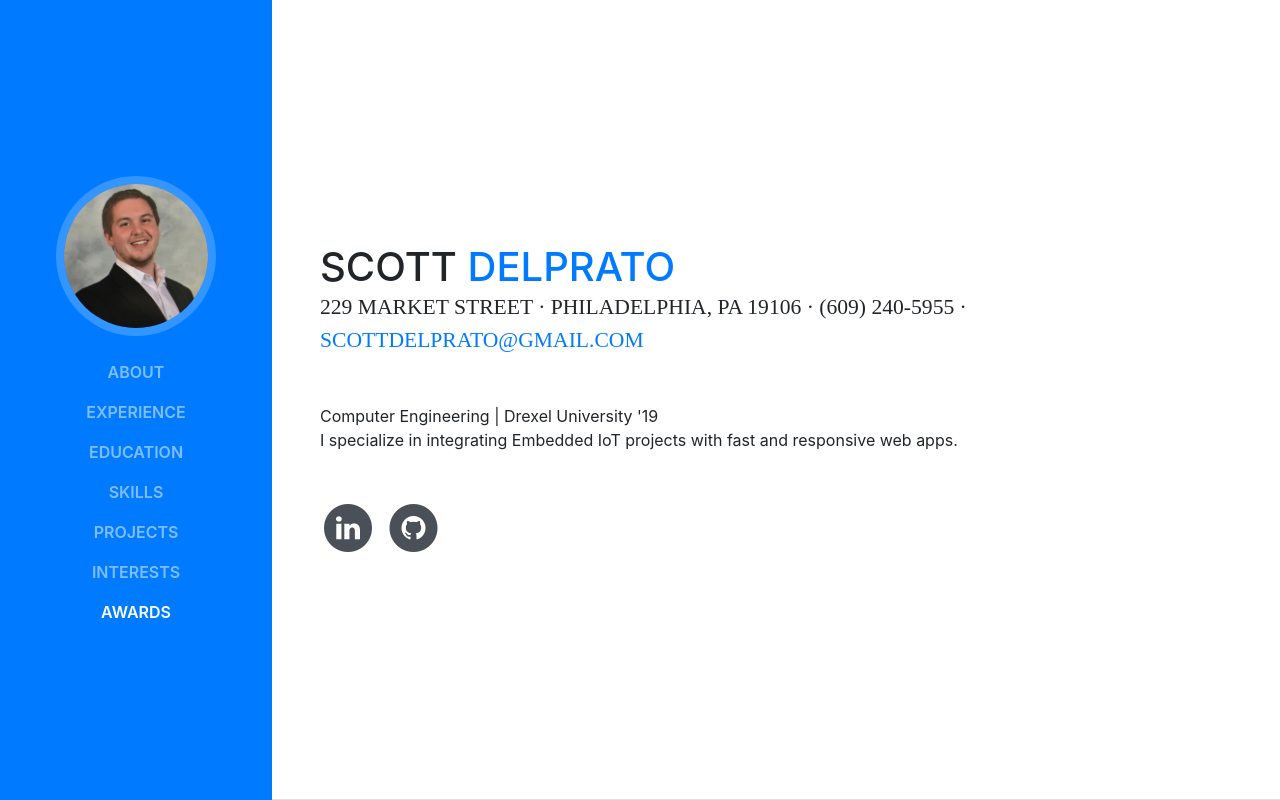
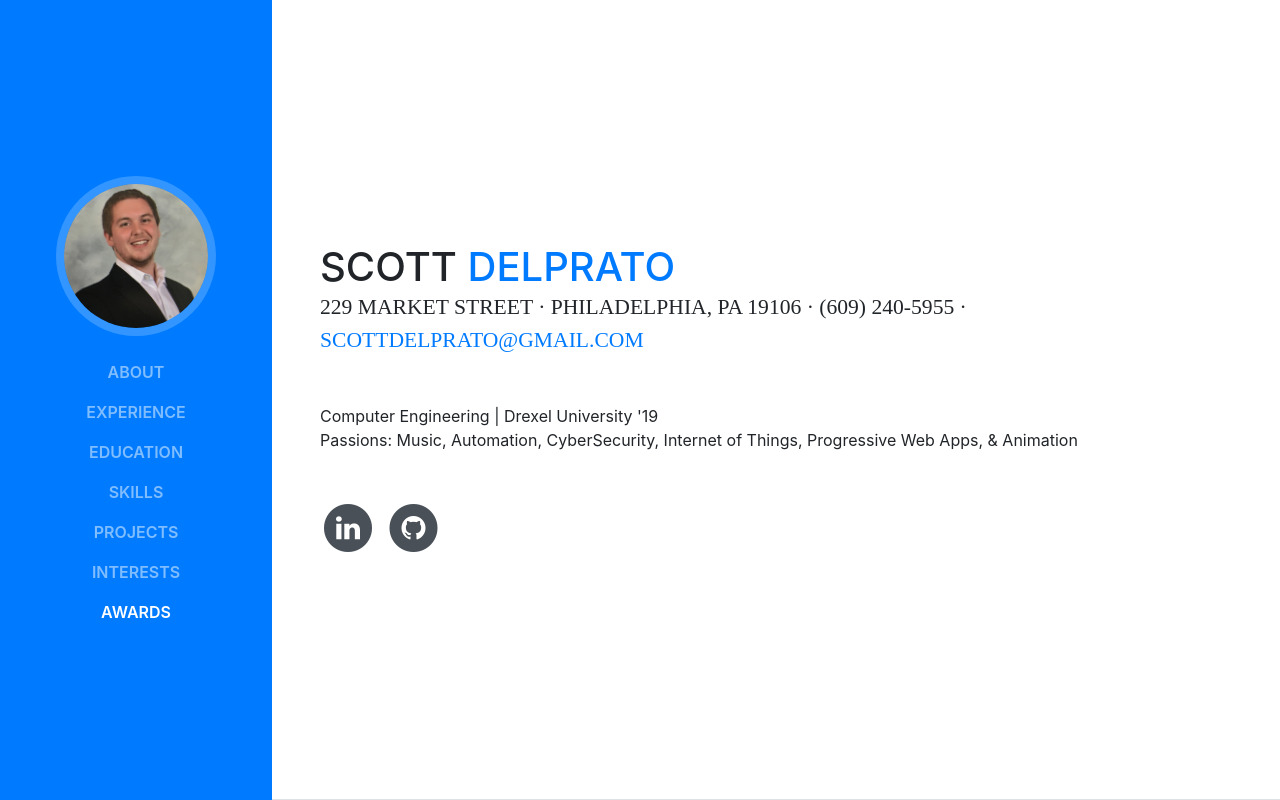
Before and after one commit to ScottDelPrato/scottdelprato.github.io, a website with bundled scripts: page index.html in a window 1280 px wide. Shown: the top 800 px of the page. Built offline with nearby package versions, Linux system fonts and the light colour scheme; a web font is replaced by a local one.

Commit message:
Update index.html
Updated Passions

```diff
--- a/index.html
+++ b/index.html
@@ -75,7 +75,7 @@
             <a href="mailto:scottdelprato@gmail.com">scottdelprato@gmail.com</a>
           </div>
           <p class="mb-5">Computer Engineering | Drexel University '19  <br>
-            I specialize in integrating Embedded IoT projects with fast and responsive web apps.</p>
+            Passions: Music, Automation, CyberSecurity, Internet of Things, Progressive Web Apps, & Animation</p>
           <ul class="list-inline list-social-icons mb-0">
             <!-- <li class="list-inline-item">
               <a href="#">
```
